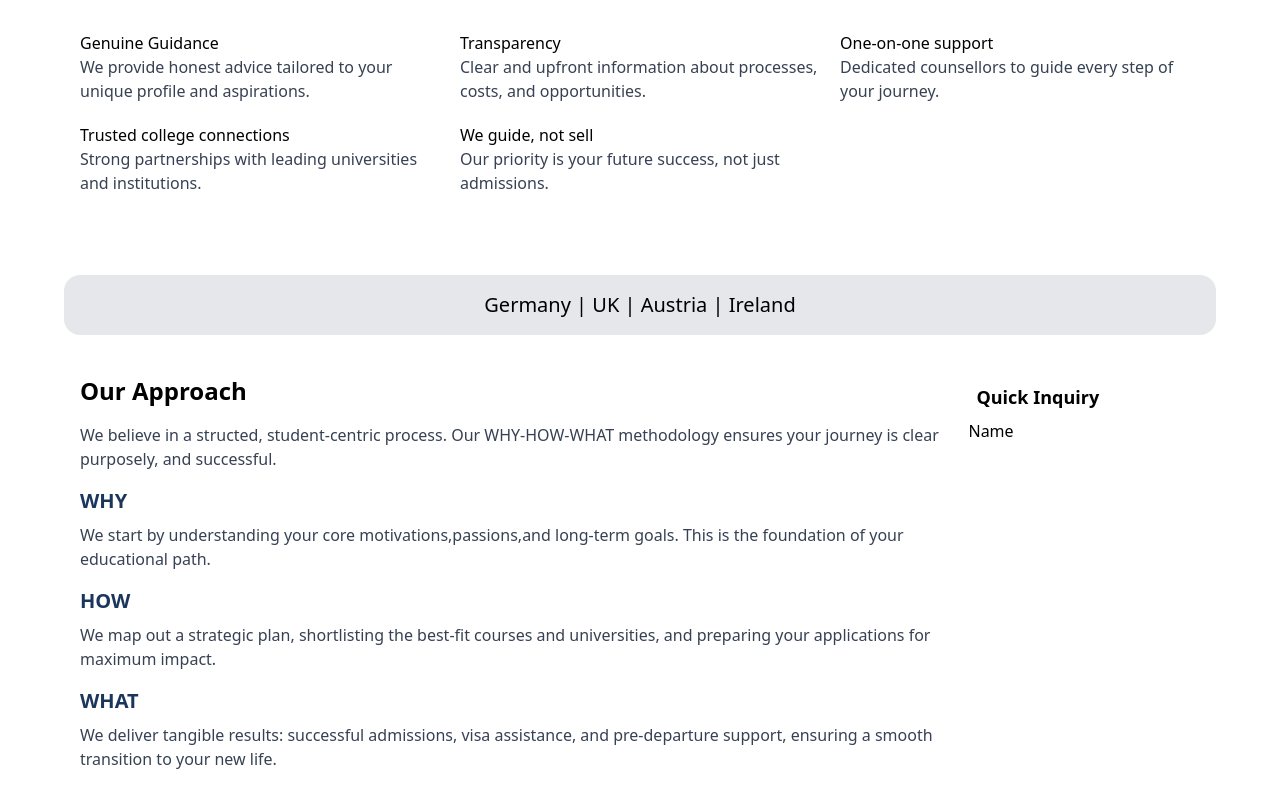
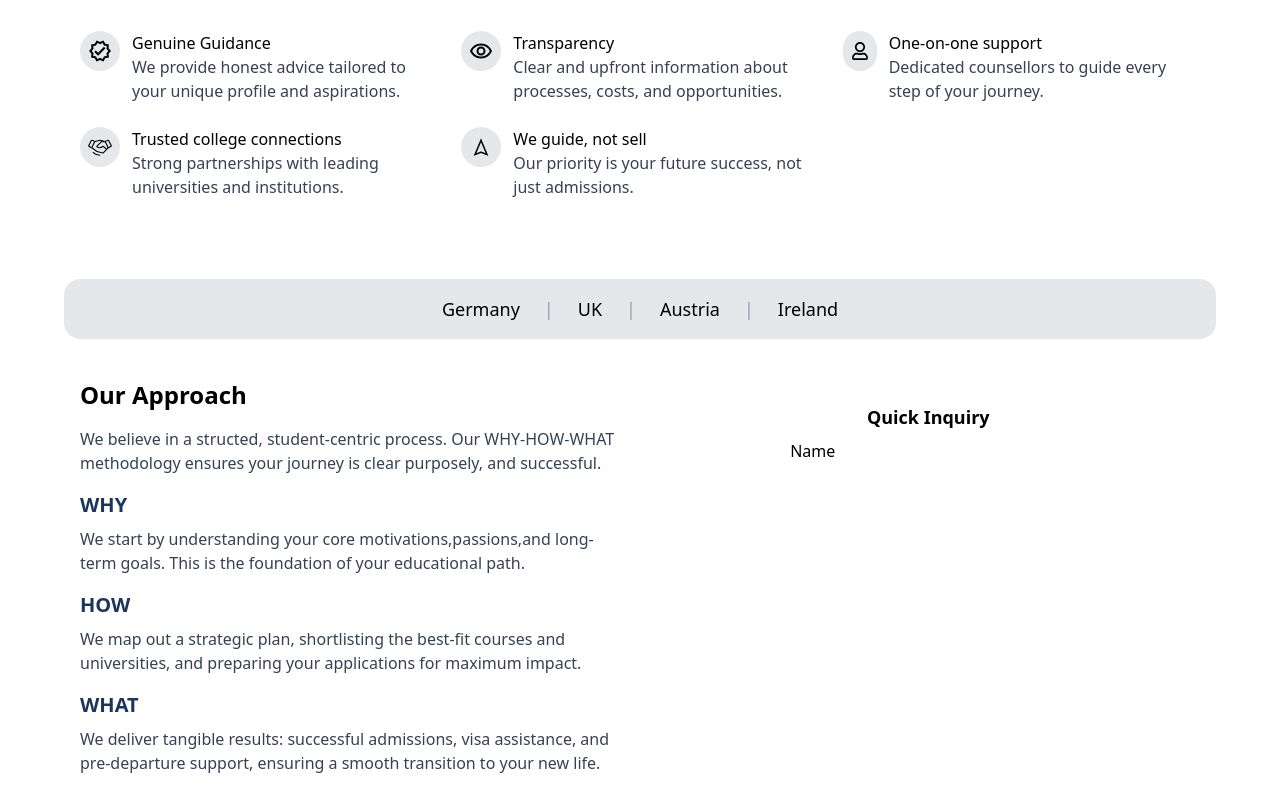
Before and after one commit to tryzhaa/sanmarina, a React (Vite) app: page / in a window 1280 px wide. Shown: the part 764-1560 px from the top of the page. Built offline with nearby package versions, Linux system fonts and the light colour scheme.

Commit message:
added icons and small layout correction

```diff
--- a/package.json
+++ b/package.json
@@ -13,6 +13,7 @@
     "@tailwindcss/vite": "^4.1.17",
     "react": "^19.2.0",
     "react-dom": "^19.2.0",
+    "react-icons": "^5.5.0",
     "tailwindcss": "^4.1.17"
   },
   "devDependencies": {
--- a/src/components/Approach.jsx
+++ b/src/components/Approach.jsx
@@ -1,7 +1,7 @@
 export default function Approach() {
   return (
-    <div className="m-10 w-[90%] mx-auto">
-      <div className="flex m-4">
+    <div className="m-10 w-[90%] mx-auto mb-10">
+      <div className="flex justify-between m-4 w-full">
         <div>
           <h2 className="text-2xl font-semibold">Our Approach</h2>
           <p className="text-gray-700 mt-4">
@@ -25,7 +25,7 @@ export default function Approach() {
             life.
           </p>
         </div>
-        <div className="border-black">
+        <div className="border-black w-full flex flex-col items-center p-4 rounded-xl">
           <h2 className="text-lg font-semibold m-2">Quick Inquiry</h2>
           <form>
             <label>Name</label>
--- a/src/components/WhyChoose.jsx
+++ b/src/components/WhyChoose.jsx
@@ -1,16 +1,31 @@
+import { MdOutlineVerified } from "react-icons/md";
+import { MdOutlineRemoveRedEye } from "react-icons/md";
+import { FaRegUser } from "react-icons/fa";
+import { PiHandshakeLight } from "react-icons/pi";
+import { LiaLocationArrowSolid } from "react-icons/lia";
+
 export default function WhyChoose() {
   return (
     <div className="mt-10 w-[90%] mx-auto ">
       <h2 className="text-2xl font-semibold text-center m-8">
         Why Choose Sanmarina
       </h2>
-      <div className="grid grid-cols-3 gap-5 m-4">
+      <div className="grid grid-cols-3 gap-6 m-4">
+        <div className="flex gap-3 w-full">
+          <div className="bg-gray-200 rounded-full p-2 w-10 h-10 flex items-center justify-center">
+            <MdOutlineVerified className="text-4xl " />
+          </div>
           <div>
             <h2 className="font-medium">Genuine Guidance</h2>
             <p className="text-gray-700">
               We provide honest advice tailored to your unique profile and
               aspirations.
             </p>
+          </div>
+        </div>
+        <div className="flex gap-3 w-full">
+          <div className="bg-gray-200 rounded-full p-2 w-10 h-10 flex items-center justify-center">
+            <MdOutlineRemoveRedEye className="text-4xl " />
           </div>
           <div>
             <h2 className="font-medium">Transparency</h2>
@@ -19,17 +34,32 @@ export default function WhyChoose() {
               opportunities.
             </p>
           </div>
+        </div>
+        <div className="flex gap-3 w-full">
+          <div className="bg-gray-200 rounded-full p-2 w-10 h-10 flex items-center justify-center">
+            <FaRegUser className="text-lg " />
+          </div>
           <div>
             <h2 className="font-medium">One-on-one support</h2>
             <p className="text-gray-700">
               Dedicated counsellors to guide every step of your journey.
             </p>
           </div>
+        </div>
+        <div className="flex gap-3 w-full">
+          <div className="bg-gray-200 rounded-full p-2 w-10 h-10 flex items-center justify-center">
+            <PiHandshakeLight className="text-4xl " />
+          </div>
           <div>
             <h2 className="font-medium">Trusted college connections</h2>
             <p className="text-gray-700">
               Strong partnerships with leading universities and institutions.
             </p>
+          </div>
+        </div>
+        <div className="flex gap-3 w-full">
+          <div className="bg-gray-200 rounded-full p-2 w-10 h-10 flex items-center justify-center">
+            <LiaLocationArrowSolid className="text-4xl " />
           </div>
           <div>
             <h2 className="font-medium">We guide, not sell</h2>
@@ -38,8 +68,11 @@ export default function WhyChoose() {
             </p>
           </div>
         </div>
-      <h2 className="p-4 mt-20 text-xl font-medium text-center bg-gray-200 rounded-2xl">
-        Germany | UK | Austria | Ireland
+      </div>
+      <h2 className="p-4 mt-20 text-lg text-gray-400 font-medium text-center bg-gray-200 rounded-2xl flex flex-wrap justify-center gap-6">
+        <p className="text-black">Germany</p>|<p className="text-black">UK</p>|
+        <p className="text-black">Austria</p>|
+        <p className="text-black">Ireland</p>
       </h2>
     </div>
   );
```
Also changed, not shown: 1 other file (tests, documents, lock files or other folders). Lines whose indentation alone changed are shown as unchanged.
